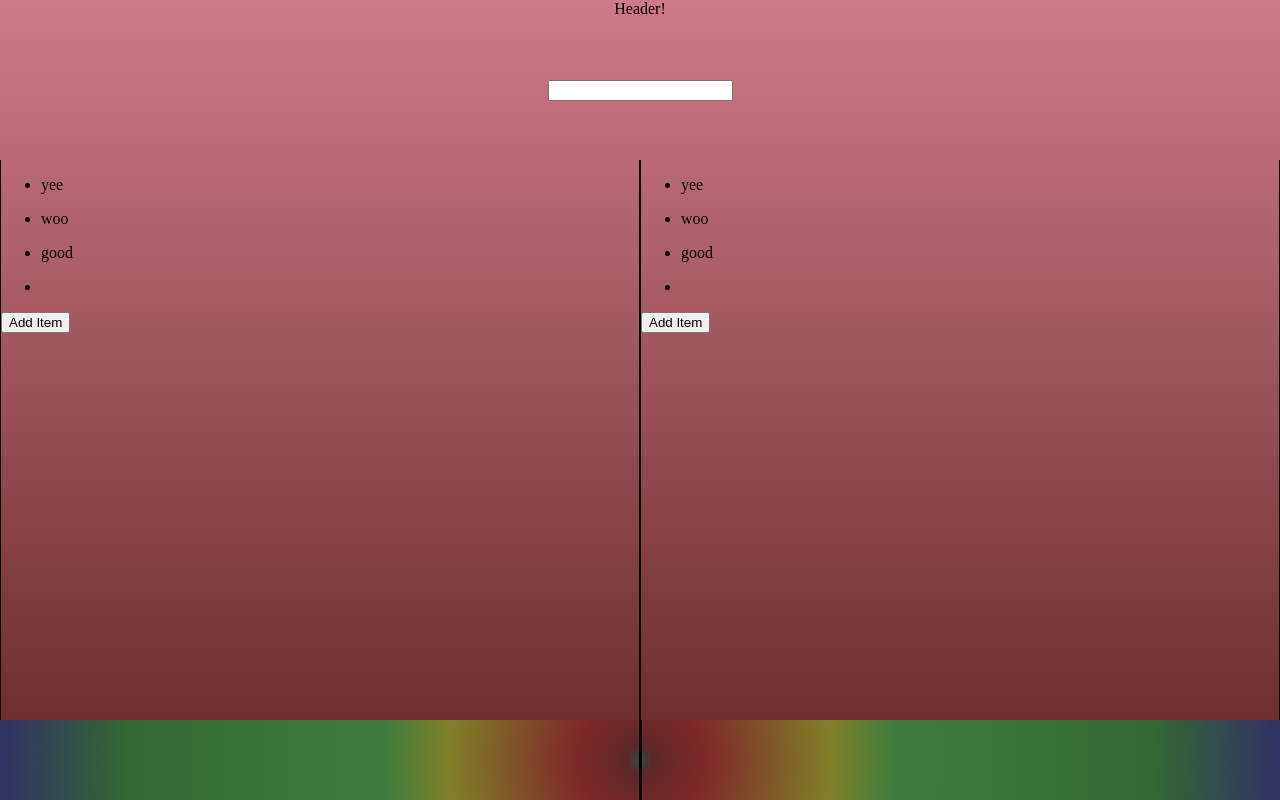
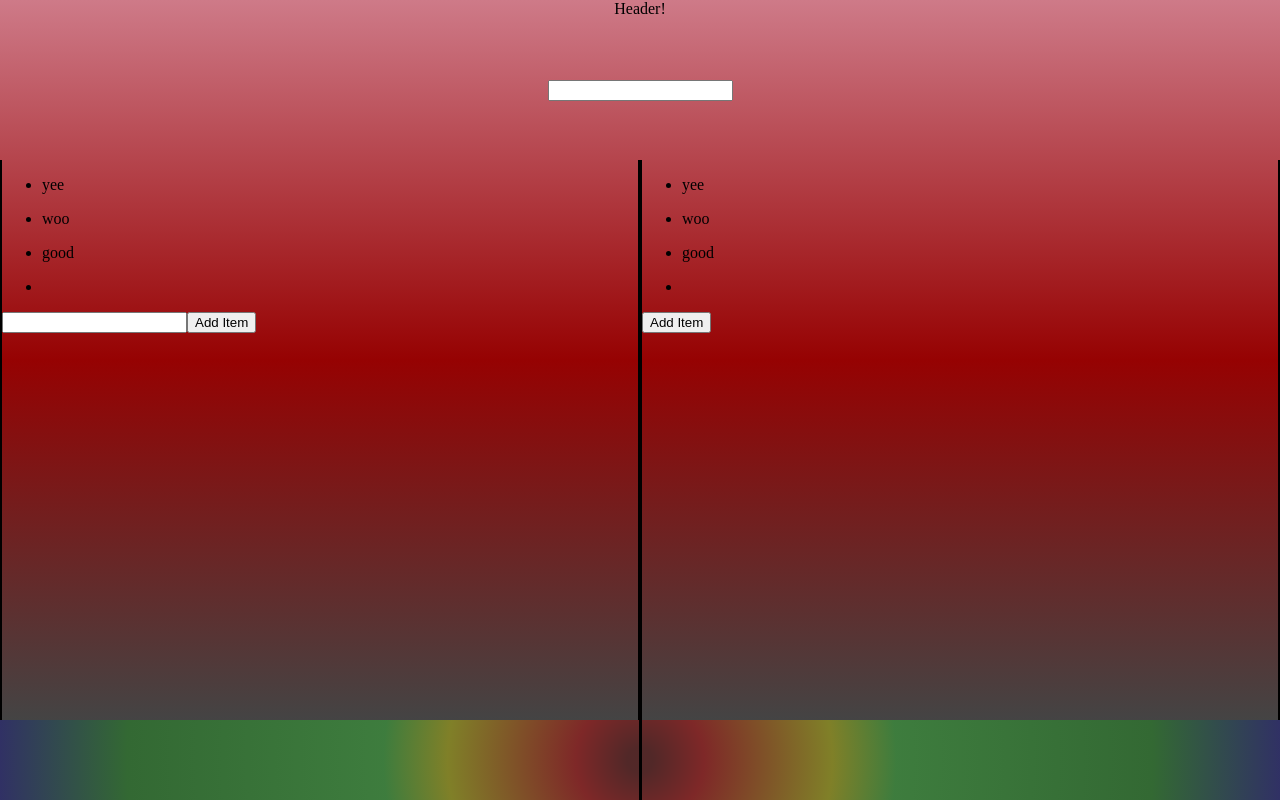
Before and after one commit to BillyCoda/rather, an Angular app: page / in a window 1280 px wide. Built offline with nearby package versions, Linux system fonts and the light colour scheme.

Commit message:
Strange style changes

```diff
--- a/src/app/meter/meter.component.css
+++ b/src/app/meter/meter.component.css
@@ -20,5 +20,5 @@
   height: 10vh;
   width: 100vw;
   z-index: -1;
-  background-image: radial-gradient(circle at center, rgba(0, 0, 0, 0.219) 1%, rgba(104, 0, 0, 0.5) 2%, rgba(172, 0, 0, 0.5) 10%, rgba(175, 175, 0, 0.5) 30%, rgba(43, 168, 43, 0.5) 40%, rgba(22, 129, 22, 0.5) 80%, rgba(17, 17, 121, 0.5) 100%);
+  background-image: radial-gradient(circle at center, rgba(83, 0, 0, 0.5) 2%, rgba(172, 0, 0, 0.5) 10%, rgba(175, 175, 0, 0.5) 30%, rgba(43, 168, 43, 0.5) 40%, rgba(22, 129, 22, 0.5) 80%, rgba(17, 17, 121, 0.5) 100%);
 }
--- a/src/app/options/opt-one/opt-one.component.html
+++ b/src/app/options/opt-one/opt-one.component.html
@@ -2,5 +2,6 @@
   <ul *ngFor="let item of options">
     <li>{{ item }}</li>
   </ul>
+  <input type="text" name="newItem"/>
   <button class="add-item" (click)="addItem()">Add Item</button>
 </div>
--- a/src/app/options/opt-one/opt-one.component.ts
+++ b/src/app/options/opt-one/opt-one.component.ts
@@ -9,6 +9,7 @@ import { WeightLogicService } from 'src/app/services/weight-logic.service';
 export class OptOneComponent implements OnInit, DoCheck {
   private options: string[];
   leftWeight: number;
+  newItem: string;
 
   constructor(
     private weightServe: WeightLogicService
@@ -24,7 +25,7 @@ export class OptOneComponent implements OnInit, DoCheck {
   }
 
   addItem() {
-    this.options.push('');
+    this.options.push(this.newItem);
     this.leftWeight = this.options.length;
     this.weightServe.addLeft(this.leftWeight);
   }
--- a/src/styles.css
+++ b/src/styles.css
@@ -2,7 +2,7 @@ body {
     padding: 0;
     margin: 0;
     overflow: hidden;
-    background-image: linear-gradient(rgb(206, 122, 136), rgb(110, 47, 47));
+    background-image: linear-gradient(rgb(206, 122, 136), rgb(150, 2, 2), #444);
 }
 
 .full {
@@ -18,8 +18,8 @@ body {
 app-opt-one, app-opt-two {
     width: 50vw;
     height: 70vh;
-    border-right: solid 1px black;
-    border-left: solid 1px black;
+    border-right: solid 2px black;
+    border-left: solid 2px black;
 }
 
 meter {
```
